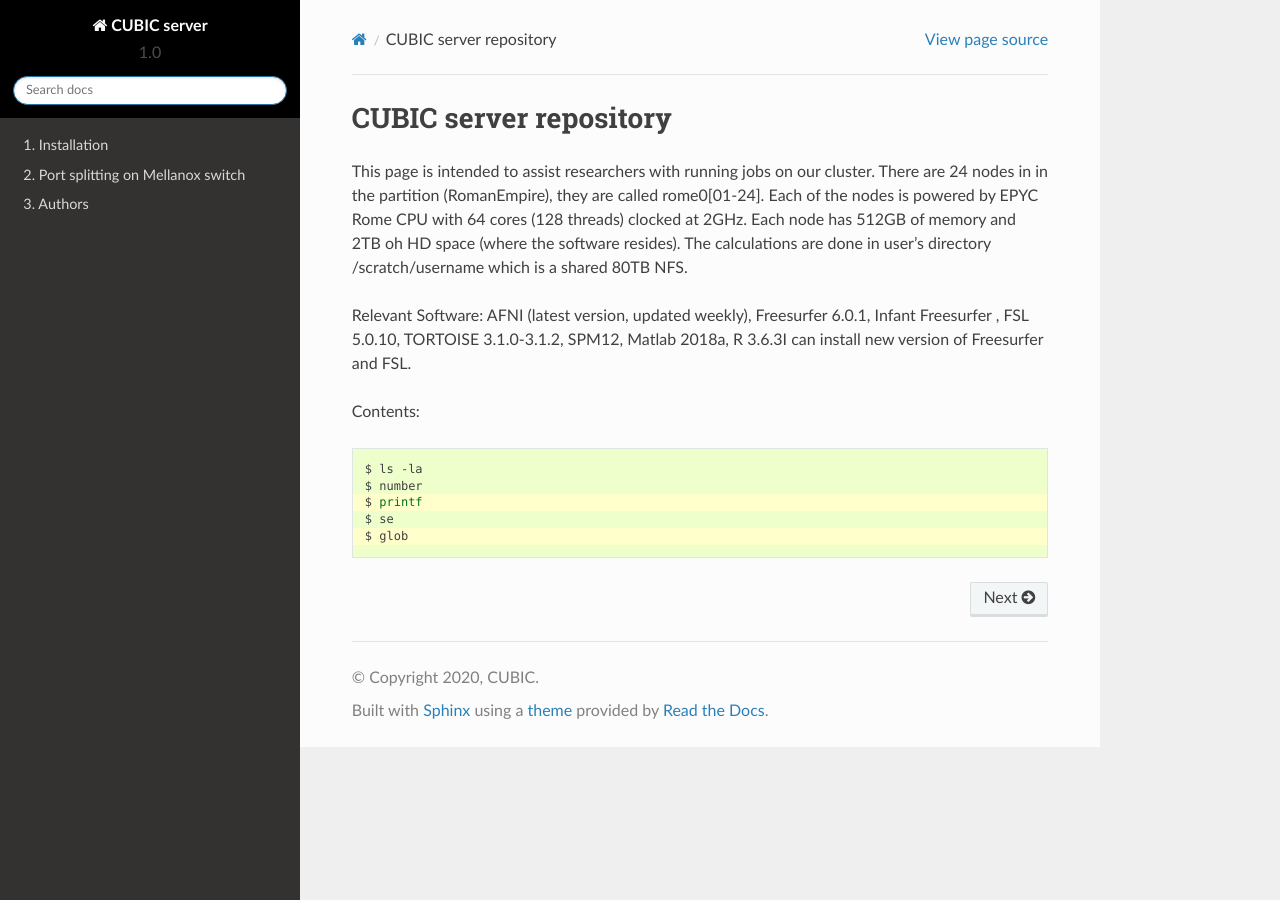
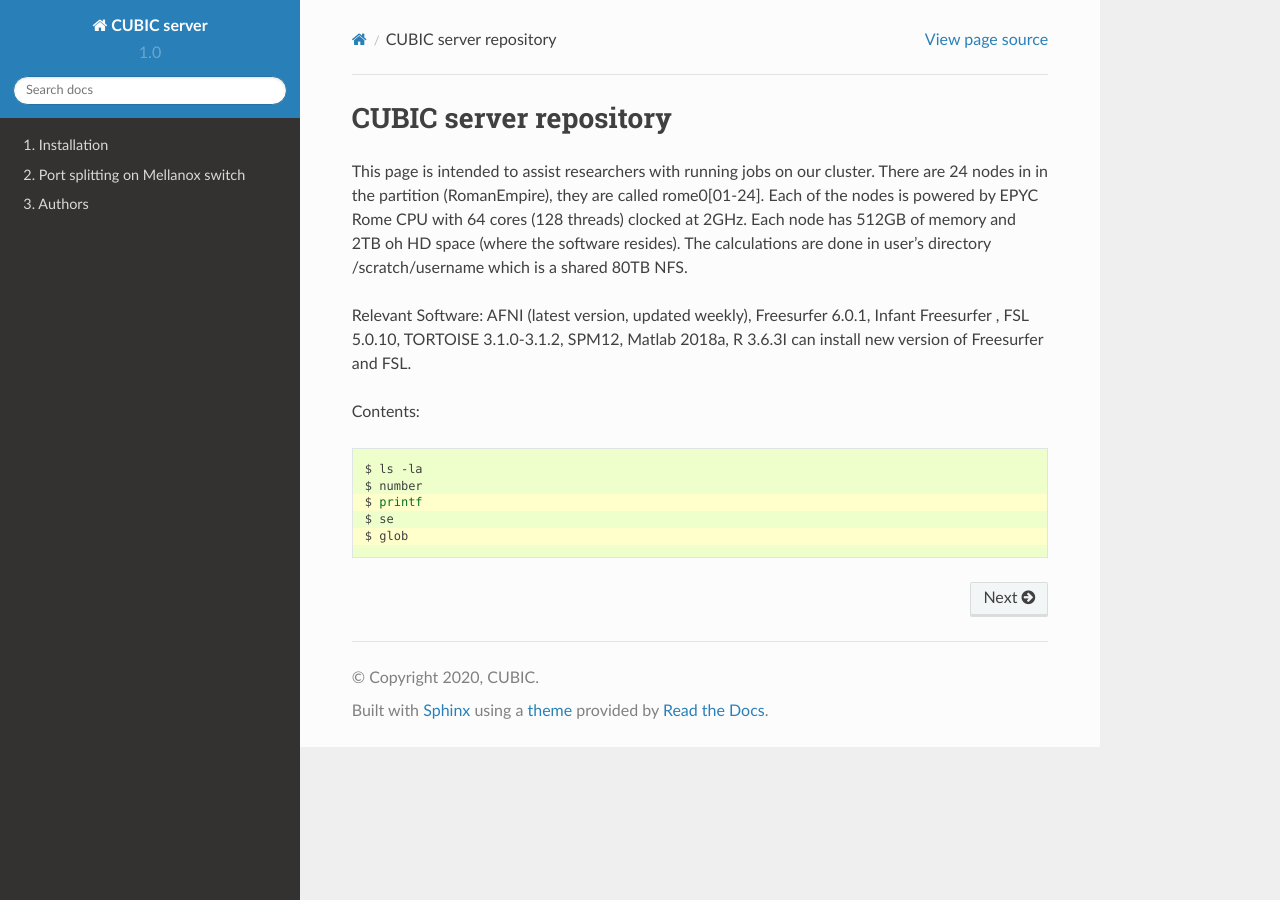
Before and after one commit to jankiemm/setup, a Sphinx documentation site: the page built from docs/index.rst, in a window 1280 px wide. Built offline with Sphinx 7.4.7 and the Read the Docs theme 2.0.0, drawn with Linux system fonts in a browser that asks for light colours.

Commit message:
Update conf.py

```diff
--- a/docs/conf.py
+++ b/docs/conf.py
@@ -111,7 +111,6 @@ html_theme_options = {
     'prev_next_buttons_location': 'bottom',
     'style_external_links': False,
     'vcs_pageview_mode': '',
-    'style_nav_header_background': 'black',
     # Toc options
     'collapse_navigation': True,
     'sticky_navigation': True,
```
